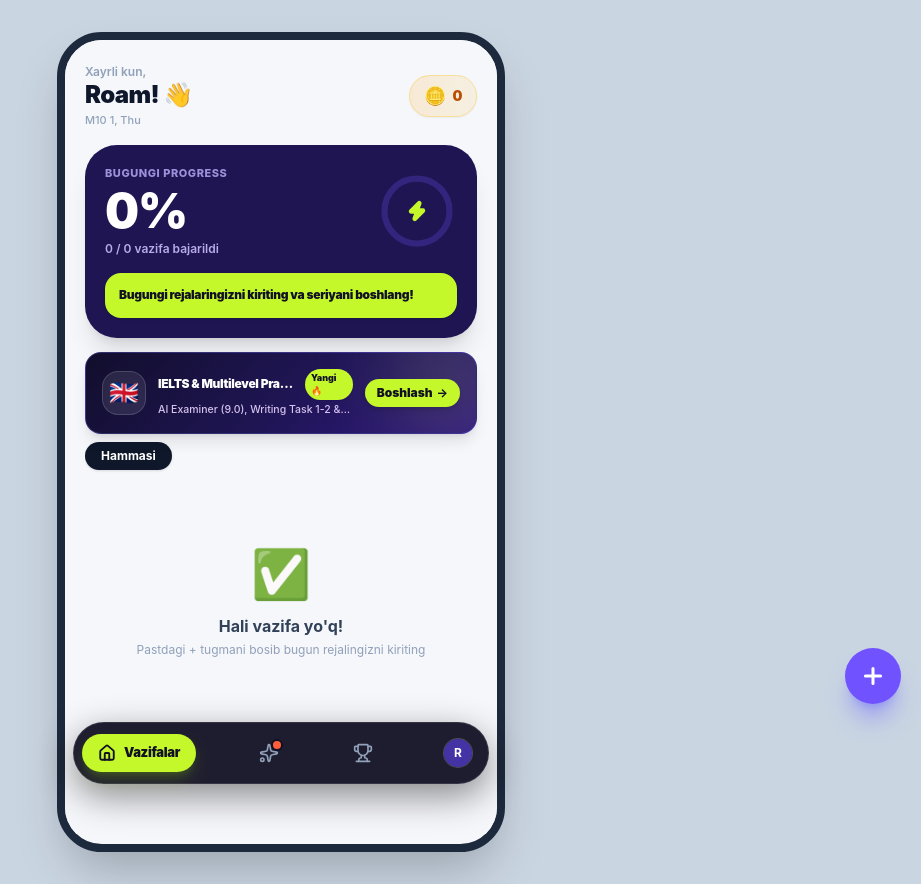
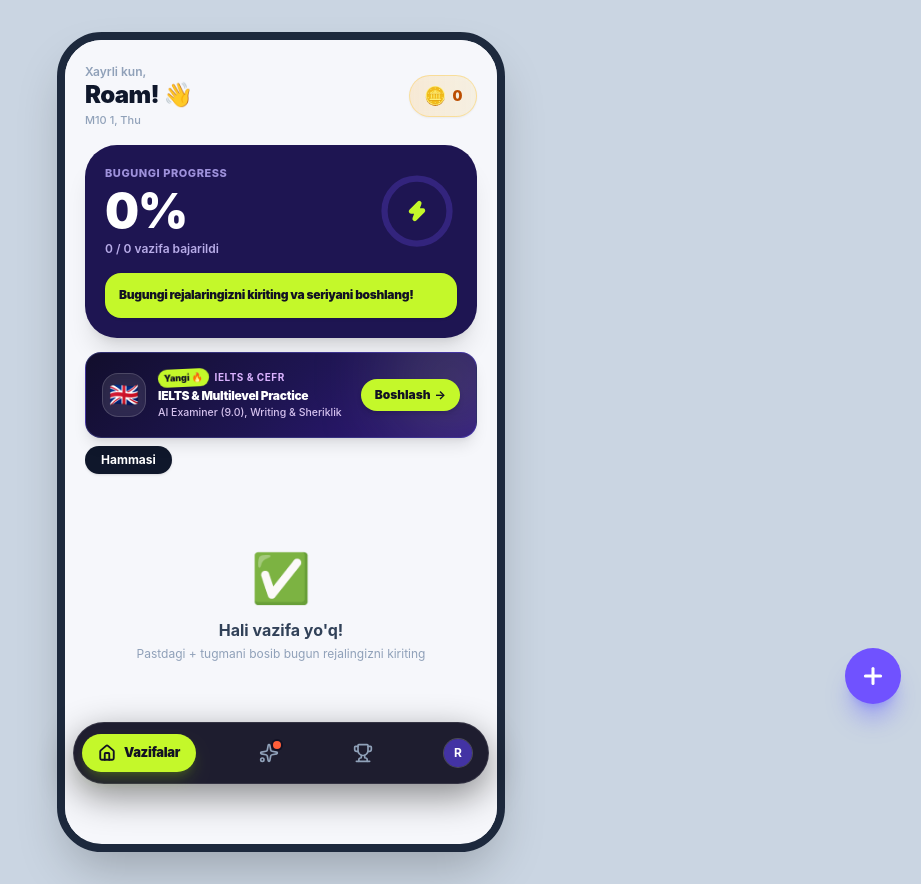
Before and after one commit to mukhammadolimovjorabek-create/todo-mini-app, a React (Vite) app: page / in a window 1280 px wide. Shown: the whole page, without its empty margins (359-1280 px from the left). Built offline with nearby package versions, Linux system fonts and the light colour scheme.

Commit message:
fix(ui): simplify Writing label, remove security footer, fix banner text truncation and add wiggle animation

```diff
--- a/src/components/ScreenHome.tsx
+++ b/src/components/ScreenHome.tsx
@@ -231,39 +231,43 @@ export const ScreenHome: React.FC<ScreenHomeProps> = ({ userName, onTasksChange,
           </div>
         </div>
 
-        {/* 🇬🇧 2-rasm: Ingliz tili (IELTS / Multilevel) Premium Boshlash Card */}
+        {/* 🇬🇧 Ingliz tili (IELTS / Multilevel) Premium Boshlash Card */}
         {onOpenEnglish && (
           <div
             onClick={onOpenEnglish}
-            className="mt-3.5 rounded-2xl p-4 text-white shadow-lg cursor-pointer border border-indigo-400/25 active:scale-[0.98] transition-all relative overflow-hidden group"
+            className="mt-3.5 rounded-2xl p-4 text-white shadow-lg cursor-pointer border border-indigo-400/25 active:scale-[0.98] transition-all relative overflow-hidden"
             style={{ background: 'linear-gradient(135deg, #120e2c 0%, #1e1552 50%, #321884 100%)' }}
           >
             {/* Ambient neon glow */}
-            <div className="absolute -top-10 -right-10 w-32 h-32 bg-[#c4f82a]/15 rounded-full blur-2xl pointer-events-none group-hover:scale-125 transition-transform" />
+            <div className="absolute -top-10 -right-10 w-32 h-32 bg-[#c4f82a]/15 rounded-full blur-2xl pointer-events-none" />
 
             <div className="flex items-center justify-between relative z-10">
-              <div className="flex items-center space-x-3 min-w-0">
-                <div className="w-11 h-11 rounded-2xl bg-white/10 border border-white/15 flex items-center justify-center text-2xl shrink-0 shadow-inner backdrop-blur-xs group-hover:scale-105 transition-transform">
+              <div className="flex items-center space-x-3 min-w-0 flex-1">
+                <div className="w-11 h-11 rounded-2xl bg-white/10 border border-white/15 flex items-center justify-center text-2xl shrink-0 shadow-inner backdrop-blur-xs">
                   🇬🇧
                 </div>
-                <div className="min-w-0">
-                  <div className="flex items-center space-x-2">
-                    <p className="text-xs font-black text-white tracking-tight truncate">IELTS & Multilevel Practice</p>
-                    <span className="text-[9px] font-black bg-[#c4f82a] text-[#121124] px-1.5 py-0.5 rounded-full shadow-xs">
+                <div className="min-w-0 flex-1">
+                  <div className="flex items-center space-x-1.5 mb-0.5">
+                    <span className="animate-wiggle text-[9px] font-black bg-[#c4f82a] text-[#121124] px-1.5 py-0.5 rounded-full shadow-xs whitespace-nowrap">
                       Yangi 🔥
                     </span>
+                    <span className="text-[10px] font-bold text-purple-300 uppercase tracking-wider">IELTS & CEFR</span>
                   </div>
+                  <h4 className="text-xs font-black text-white tracking-tight leading-tight">
+                    IELTS & Multilevel Practice
+                  </h4>
                   <p className="text-[10.5px] text-purple-200/90 truncate mt-0.5 font-medium">
-                    AI Examiner (9.0), Writing Task 1-2 & Sheriklik
+                    AI Examiner (9.0), Writing & Sheriklik
                   </p>
                 </div>
               </div>
 
-              <div className="pl-3 shrink-0">
-                <span className="inline-flex items-center space-x-1 bg-[#c4f82a] text-[#121124] hover:bg-[#b5ea20] px-3 py-1.5 rounded-full text-xs font-black shadow-md transition-all group-hover:translate-x-0.5">
+              {/* Boshlash tugmasi: qimirlamaydi (mutlaqo barqaror) */}
+              <div className="pl-2 shrink-0">
+                <div className="inline-flex items-center space-x-1 bg-[#c4f82a] text-[#121124] px-3.5 py-2 rounded-full text-xs font-black shadow-md select-none">
                   <span>Boshlash</span>
                   <span className="font-sans font-bold">→</span>
-                </span>
+                </div>
               </div>
             </div>
           </div>
--- a/src/english/EnglishPracticeModule.tsx
+++ b/src/english/EnglishPracticeModule.tsx
@@ -194,7 +194,7 @@ export const EnglishPracticeModule: React.FC<EnglishPracticeModuleProps> = ({
                       className="bg-slate-50 hover:bg-indigo-50/80 p-2.5 rounded-xl transition-all active:scale-95 text-center group border border-transparent hover:border-indigo-100"
                     >
                       <BookOpen size={16} className="mx-auto text-[#7052ff] mb-1 group-hover:scale-110 transition-transform" />
-                      <p className="text-[10px] font-bold text-slate-700">Writing (Task 1 & 2)</p>
+                      <p className="text-[10px] font-bold text-slate-700">Writing</p>
                     </button>
 
                     <button
--- a/src/english/components/IeltsDashboard.tsx
+++ b/src/english/components/IeltsDashboard.tsx
@@ -1,5 +1,5 @@
 import React, { useState } from 'react';
-import { ArrowLeft, Mic, Users, BookOpen, ChevronRight, Award, ShieldCheck } from 'lucide-react';
+import { ArrowLeft, Mic, Users, BookOpen, ChevronRight, Award } from 'lucide-react';
 import { AISpeakingView } from './AISpeakingView';
 import { PartnerSpeakingView } from './PartnerSpeakingView';
 import { WritingEvaluationView } from './WritingEvaluationView';
@@ -151,7 +151,7 @@ export const IeltsDashboard: React.FC<Props> = ({ onBack, userName, userGender,
             </div>
           </div>
 
-          {/* 3. Writing Task 2 */}
+          {/* 3. Writing */}
           <div
             onClick={() => {
               triggerHaptic('medium');
@@ -166,13 +166,13 @@ export const IeltsDashboard: React.FC<Props> = ({ onBack, userName, userGender,
                 </div>
                 <div>
                   <div className="flex items-center space-x-2">
-                    <h4 className="text-base font-black text-slate-900">Writing (Task 2 Insho)</h4>
+                    <h4 className="text-base font-black text-slate-900">Writing</h4>
                     <span className="text-[9px] font-black bg-indigo-100 text-[#7052ff] px-2 py-0.5 rounded-full">
                       4 Band Mezon
                     </span>
                   </div>
                   <p className="text-xs text-slate-500 mt-1 leading-relaxed">
-                    250+ so'zli akademik insho yozing va TR, CC, LR, GRA mezonlari bo'yicha darhol xolis ball va tahrir tavsiyalarini oling.
+                    Akademik insho yoki diagramma tahlilini yozing va rasmiy mezonlar bo'yicha darhol xolis ball va tahrir tavsiyalarini oling.
                   </p>
                 </div>
               </div>
@@ -186,14 +186,6 @@ export const IeltsDashboard: React.FC<Props> = ({ onBack, userName, userGender,
             </div>
           </div>
         </div>
-
-        {/* Security & Responsibility Guarantee Footer */}
-        <div className="bg-white rounded-2xl p-4 border border-slate-100 flex items-center space-x-3 text-xs text-slate-500">
-          <ShieldCheck size={20} className="text-emerald-500 shrink-0" />
-          <p className="text-[11px] leading-relaxed">
-            Foydalanuvchi ma'lumotlari va muloqot xavfsizligi qonuniy shartnomaga muvofiq kafolatlangan.
-          </p>
-        </div>
       </div>
     </div>
   );
--- a/src/index.css
+++ b/src/index.css
@@ -55,3 +55,13 @@ body {
 .animate-fade-in {
   animation: fadeIn 0.25s ease-out forwards;
 }
+
+@keyframes subtleWiggle {
+  0%, 100% { transform: rotate(-3deg) scale(1); }
+  50% { transform: rotate(3deg) scale(1.05); }
+}
+
+.animate-wiggle {
+  animation: subtleWiggle 1.4s ease-in-out infinite;
+  display: inline-block;
+}
```
